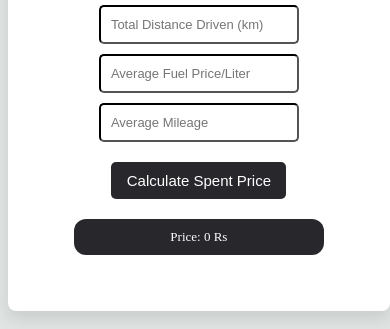
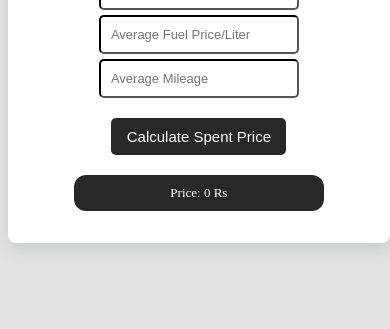
Before and after one commit to afeeha002/Vehicle-Mileage-Calculator, a plain HTML site: page index.html in a window 390 px wide. Shown: the part 515-844 px from the top of the page. Drawn offline with Linux system fonts and the light colour scheme.

Commit message:
first commit

```diff
--- a/style.css
+++ b/style.css
@@ -155,7 +155,7 @@ button:hover{
     .data-1 , .data-2{
         display: flex;
         flex-direction: column;
-        gap: 10px;
+        gap: 5px;
     }
 
     .price, .mileage{
@@ -164,7 +164,10 @@ button:hover{
 
     .top, .bottom{
         width: 98%;
-        height: 48%;
+       min-height: 300px;
         margin: 2%;
+        gap: 1px;
+
     }
+
 }
```
